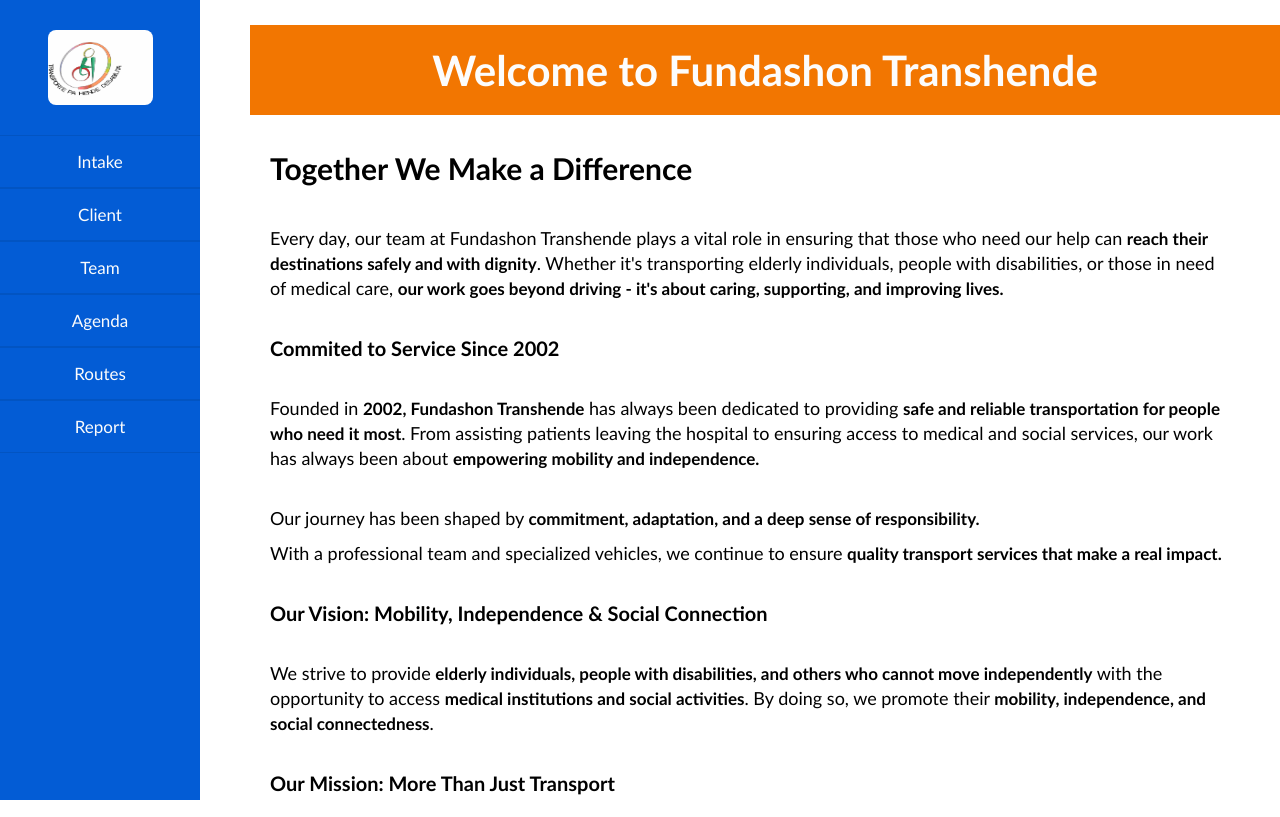
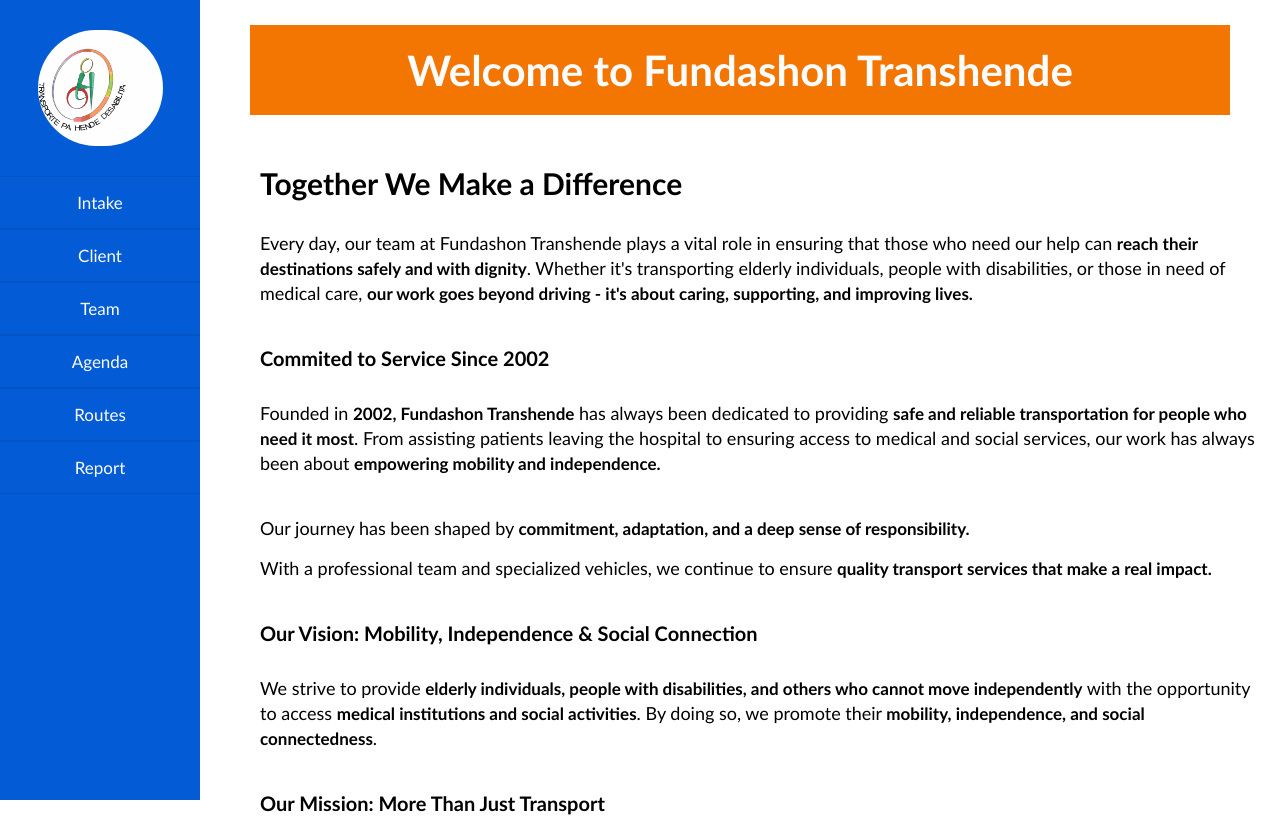
Before and after one commit to Trombley14/Fundashon-Transhende, a React (Create React App) app: page / in a window 1280 px wide. Shown: the top 817 px of the page. Built offline with nearby package versions, Linux system fonts and the light colour scheme.

Commit message:
Made changes to logo

```diff
--- a/src/styles.css
+++ b/src/styles.css
@@ -25,38 +25,33 @@
 }
 
 .main-content .info {
-  margin-left: 50px;
+  margin-left: 40px;
   padding: 20px;
   line-height: 25px;
 }
 
 .main-header {
   padding: 20px;
-  margin-top: 25px;
-  margin-left: 50px;
+  margin: 25px 50px 15px;
   font-size: 42px;
   background-color: #f27601;
   color: #fcfcfc;
   text-align: center;
 }
 
-.main-content .info {
-  width: 1000px;
-}
-
 .main-content .info h2 {
   font-size: 30px;
-  margin-bottom: 20px;
+  margin-bottom: 10px;
 }
 
 .main-content .info h3 {
   font-size: 20px;
-  margin-bottom: 10px;
+  margin-bottom: 5px;
 }
 
 .main-content .info p {
   font-size: 18px;
-  margin-bottom: 10px;
+  margin-bottom: 15px;
 }
 
 /* Theme Changer */
@@ -102,9 +97,8 @@
 }
 
 .logo {
-  border-radius: 8px;
-  height: 75px;
-  width: 105px;
+  border-radius: 75px;
+  width: 125px;
 }
 
 .wrapper nav ul li {
```
